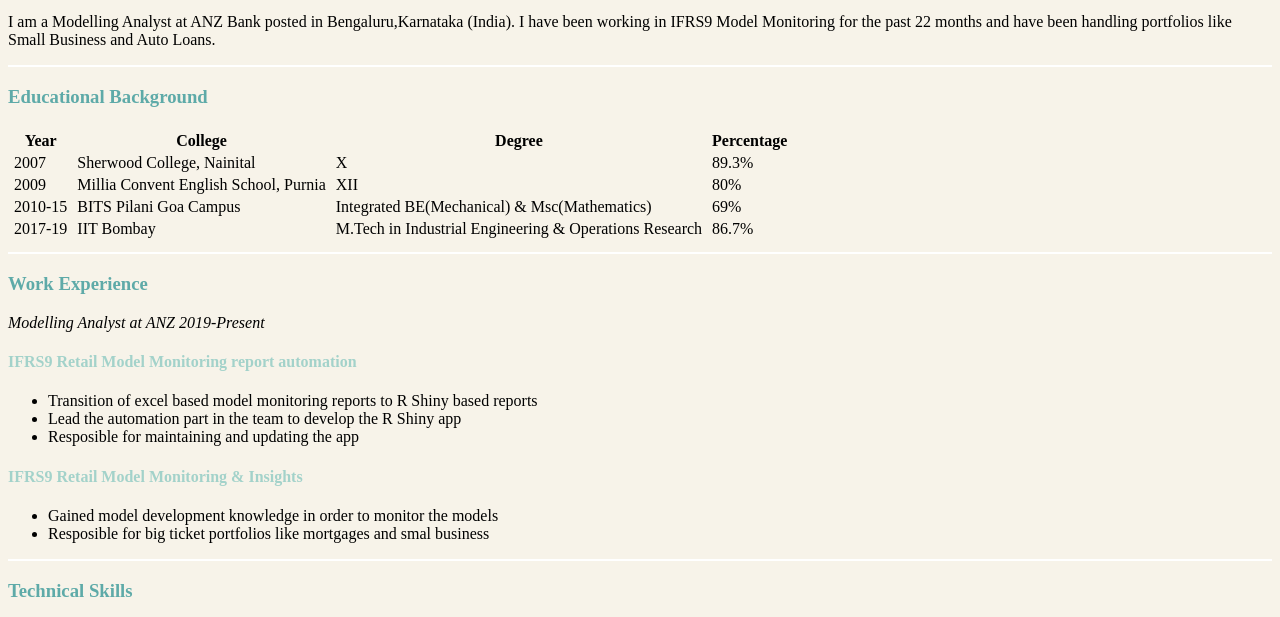
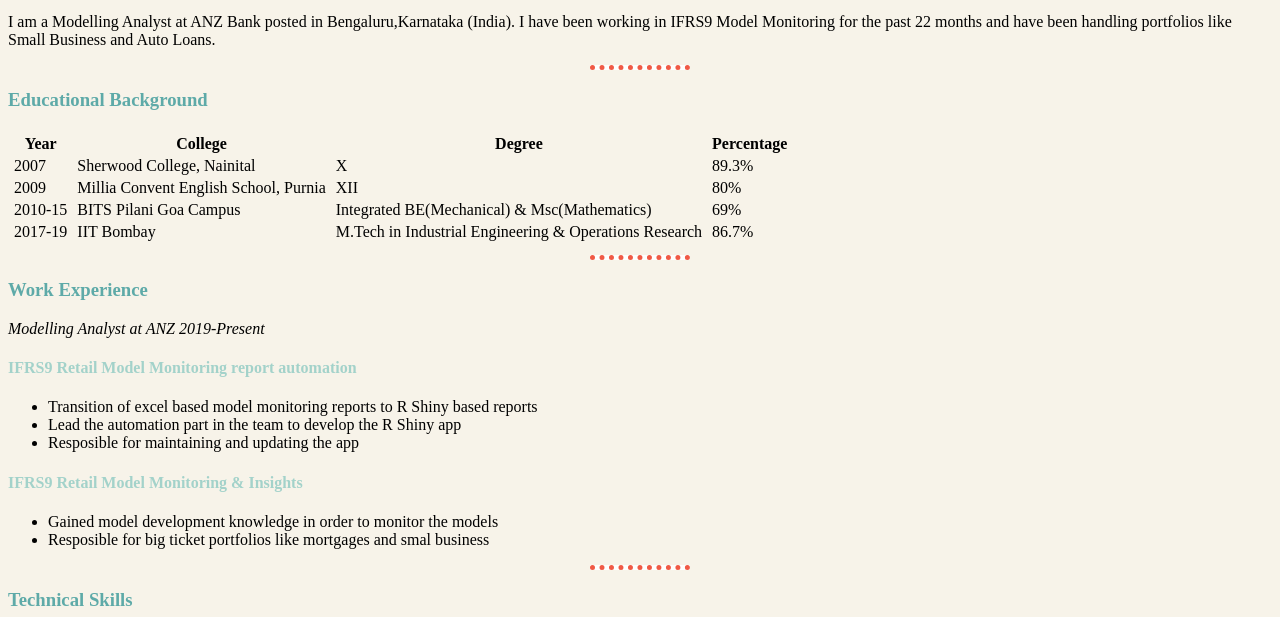
Before and after one commit to jigsaw602/cv2, a plain HTML site: page index.html in a window 1280 px wide. Shown: the part 171-788 px from the top of the page. Drawn offline with Linux system fonts and the light colour scheme.

Commit message:
back color and dashed lines

```diff
--- a/index.html
+++ b/index.html
@@ -7,8 +7,11 @@
   <style >
     hr{
       background-color: white;
-      border-style: none;
-      height: 2px;
+      border-style: dotted none none;
+      border-color: #f05945;
+      border-width: thick;
+      height: 0px;
+      width: 100px;
     }
     h3{
       color: #5eaaa8;
```
